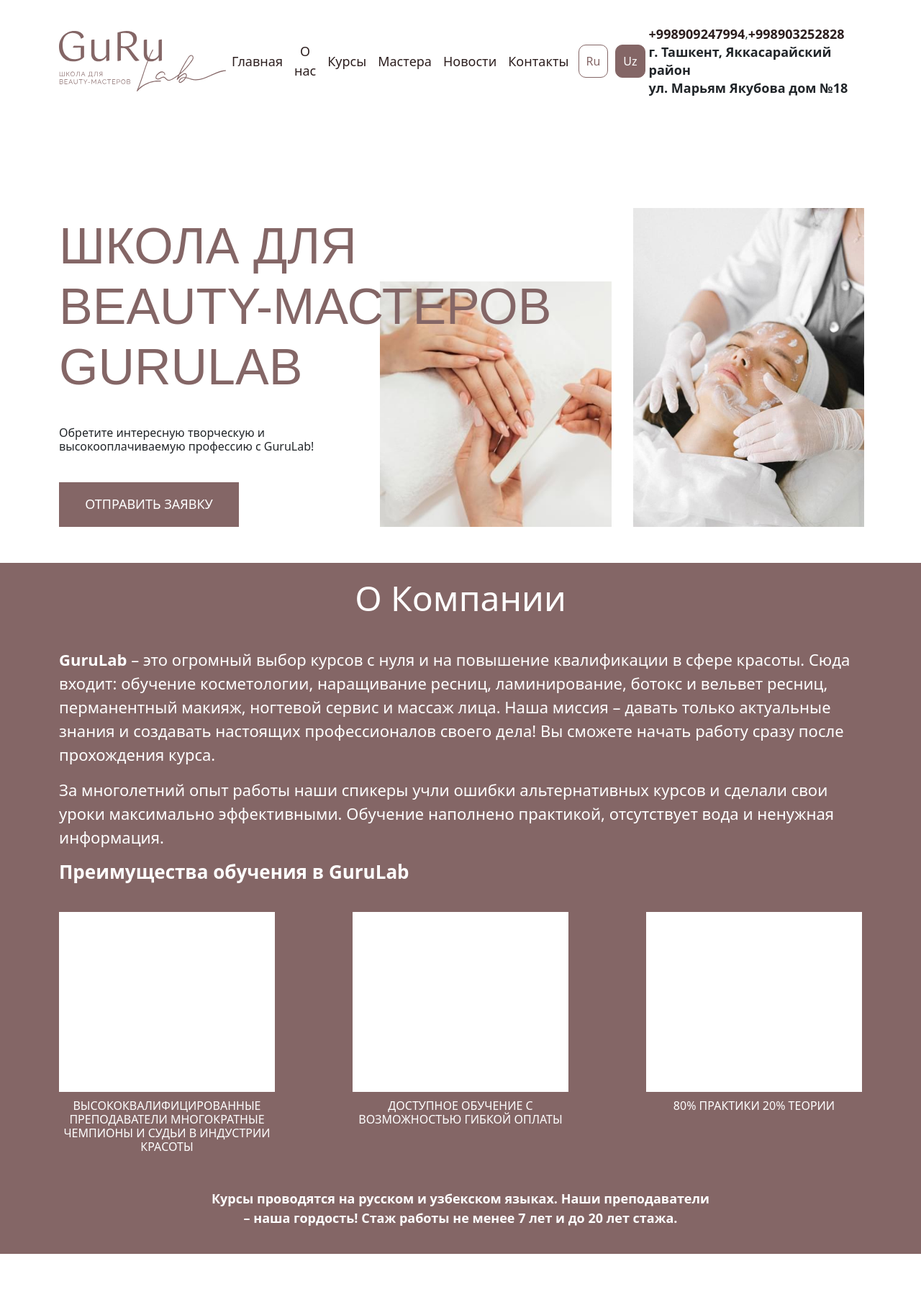
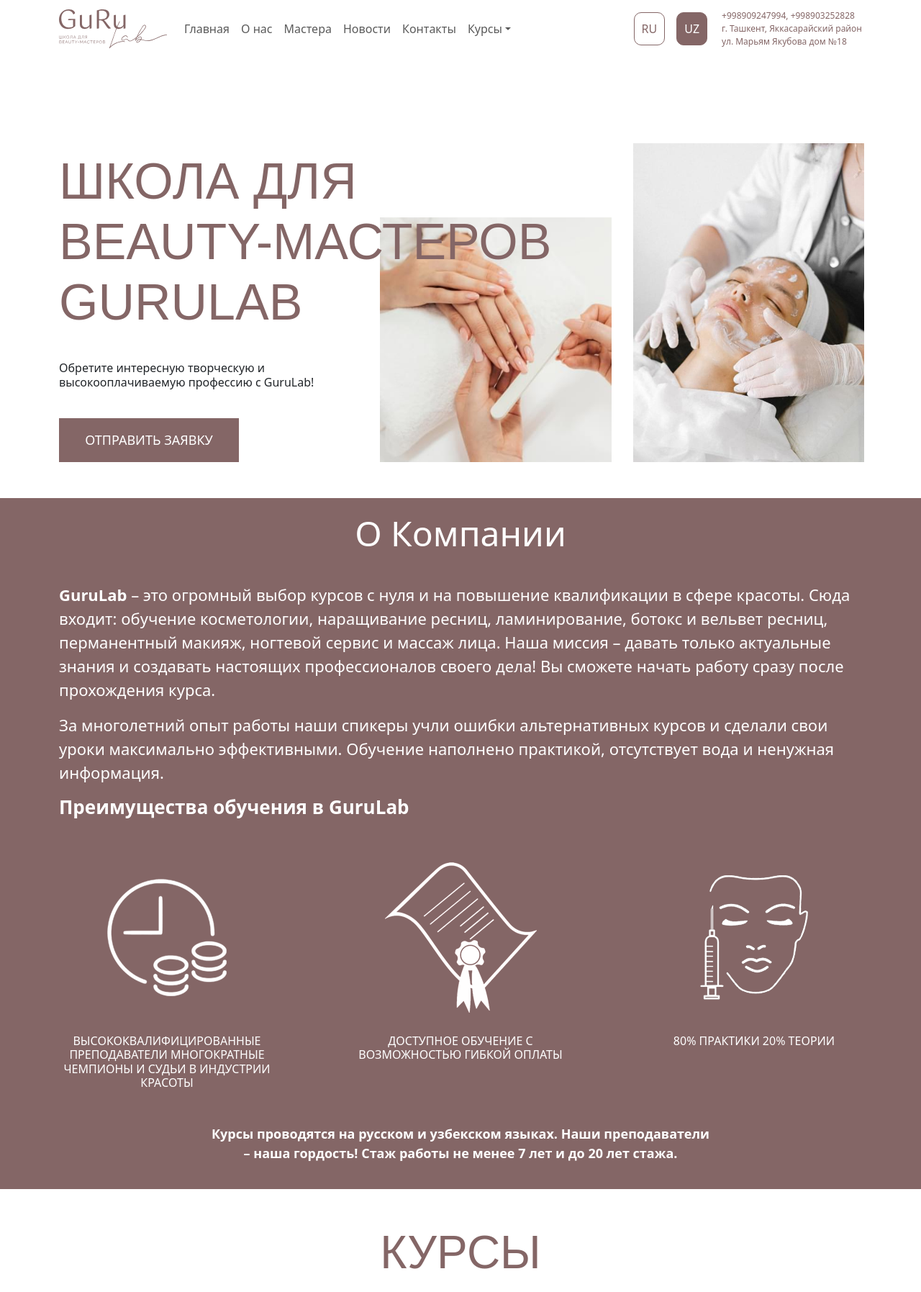
Before and after one commit to SaygafarovIldar/gurulab_site, a Django app: page /ru/ in a window 1280 px wide. Shown: the top 1795 px of the page at 72% size. Run offline with Django 4.2, Linux system fonts and the light colour scheme; data comes from the database, SQL or seed files in the repository; some libraries are stand-ins or nearby versions.

Commit message:
fixed translations and html

```diff
--- a/static/scripts/script.js
+++ b/static/scripts/script.js
@@ -25,7 +25,7 @@
 const masters_slider = new Swiper("#masters_slider", {
     speed: 400,
     slidesPerView: 1,
-    spaceBetween: 0,
+    spaceBetween: 20,
     centeredMode: true,
     loop: true,
     navigation: {
--- a/static/style/style.css
+++ b/static/style/style.css
@@ -372,6 +372,15 @@
     color: var(--white);
 }
 
+.nav__contacts {
+    display: flex;
+    align-items: center;
+
+    justify-content: space-between;
+    gap: 20px;
+
+}
+
 .advantages__card {
     width: 100%;
     max-width: 300px;
@@ -380,10 +389,26 @@
     flex-direction: column;
 }
 
+.lang__link {
+    display: flex;
+    padding: 10px;
+    background: var(--primaryTextColor);
+    border-radius: 10px;
+    color: var(--white);
+    border: 1px solid var(--primaryTextColor);
+}
+
+.lang__link.active {
+    background: var(--white);
+    color: var(--primaryTextColor);
+}
+
 .img {
     width: 100%;
     height: 250px;
-    background: var(--white);
+    display: flex;
+    align-items: center;
+    justify-content: center;
 }
 
 .advantages__cards {
--- a/templates/components/_header.html
+++ b/templates/components/_header.html
@@ -1,93 +1,63 @@
 {% load i18n gurulab_tags static %}
-
-
-<div class="container container--wide">
-    <header class="header">
-        <div class="header__wrapper">
-            <a href="{% url 'index' %}" class="logo">
-                <img src="{% static 'images/logo.svg' %}" alt="Gurulab">
+<nav class="navbar nav navbar-expand-lg">
+    <div class="container">
+        <a class="navbar-brand" href="{% url 'index' %}">
+            <img src="{% static 'images/logo.svg' %}" alt="Gurulab" class="nav__logo"/>
         </a>
-            <nav class="header__nav" id="header_nav">
-                <ul class="header__menu">
-                    <li>
-                        <a href="{% url 'index' %}">Главная</a>
+        <button class="navbar-toggler" type="button" data-toggle="collapse" data-target="#navbarNavDropdown"
+                aria-controls="navbarNavDropdown" aria-expanded="false" aria-label="Toggle navigation">
+            <span class="navbar-toggler-icon"></span>
+        </button>
+        <div class="collapse navbar-collapse justify-content-between" id="navbarNavDropdown">
+            <ul class="navbar-nav nav__list">
+                <li class="nav-item">
+                    <a class="nav__list-link nav-link" href="{% url 'index' %}">{% trans 'Главная' %}</a>
                 </li>
-                    <li><a href="/#about">О нас</a></li>
-                    <li>
-                        <a href="{% url 'courses' %}">{% translate 'Курсы' %}</a>
-                        <ul class="sub-menu">
+                <li class="nav-item">
+                    <a class="nav-link nav__list-link" href="#about__company">{% trans 'О нас' %}</a>
+                </li>
+                <li class="nav-item">
+                    <a class="nav-link nav__list-link" href="#masters">{% trans 'Мастера' %}</a>
+                </li>
+                <li class="nav-item">
+                    <a class="nav-link nav__list-link" href="{% url 'news' %}">{% trans 'Новости' %}</a>
+                </li>
+                <li class="nav-item">
+                    <a class="nav-link nav__list-link" href="#contacts">{% trans 'Контакты' %}</a>
+                </li>
+                <li class="nav-item dropdown">
+                    <a class="nav-link nav__list-link dropdown-toggle" href="#" role="button" data-toggle="dropdown"
+                       aria-expanded="false">{% trans 'Курсы' %}</a>
+                    <div class="dropdown-menu dropdown__menu">
                         {% get_courses as courses %}
                         {% for course in courses %}
-                                <li>
-                                    <a href="{{ course.get_absolute_url }}">{{ course }}</a>
-                                </li>
+                            <a class="dropdown-item dropdown__menu-item" href="#">
+                                <p class="text-wrap">{{ course }}</p>
+                            </a>
                         {% endfor %}
-                        </ul>
-                    </li>
-                    <li>
-                        <a href="/#masters">Мастера</a>
-                    </li>
-                    <li>
-                        <a href="{% url 'news' %}">Новости</a>
-                    </li>
-                    <li>
-                        <a href="/#contacts">Контакты</a>
+                    </div>
                 </li>
             </ul>
+            <div class="nav__contacts">
                 <form action="{% url 'set_language' %}" class="d-flex gap-3" method="post">
                     {% csrf_token %}
                     <input type="hidden" name="next" value="{{ redirect_to }}">
                     {% get_current_language as LANGUAGE_CODE %}
                     {% get_available_languages as LANGUAGES %}
                     {% get_language_info_list for LANGUAGES as languages %}
-                    <ul class="header__lang">
+
                     {% for lang in languages %}
-                            <li {% if LANGUAGE_CODE == lang.code %}class="current-lang"{% endif %}>
-                                <input type="submit" name="language" value="{{ lang.code|title }}">
-                            </li>
+                        <input type="submit" name="language"
+                               class="lang__link {% if LANGUAGE_CODE == lang.code %}active{% endif %}"
+                               value="{{ lang.code|upper }}">
                     {% endfor %}
-                    </ul>
                 </form>
-
-                <div class="header__contacts mobile">
-                    <p class="header__subtitle">Адрес:</p>
-                    <p class="header__address">г. Ташкент, Яккасарайский район ул. Марьям Якубова дом №18</p>
-                    <p class="header__subtitle">Телефон:</p>
-                    <a href="tel:+998909247994" class="header__phone">+998909247994</a>
-                    <a href="tel:+998903252828" class="header__phone">++998903252828</a>
-                </div>
-                <ul class="header__social mobile">
-                    <li><a href="https://www.facebook.com/GguRuLaB/" aria-label="social"><img
-                            src="{% static 'images/icons/Facebook.svg' %}"
-                            alt="Facebook"></a>
-                    </li>
-                    <li><a href="https://instagram.com/gurulab_school?utm_medium=copy_link" aria-label="social"><img
-                            src="{% static 'images/icons/Instagram.svg' %}" alt="Instagram"></a>
-                    </li>
-                    <li><a href="" aria-label="social"><img
-                            src="{% static 'images/icons/Telegram.svg' %}"
-                            alt="Telegram"></a>
-                    </li>
-                </ul>
-            </nav>
-            <div class="header__right">
-                <p class="header__phones">
-                    <a href="tel:+998909247994" class="header__phone">+998909247994</a>,
-                    <a href="tel:+998903252828" class="header__phone">+998903252828</a>
-                </p>
-                <p class="header__address">г. Ташкент, Яккасарайский район <br>ул. Марьям Якубова дом №18</p>
-            </div>
-            <div class="burger mobile">
-                <input type="checkbox" id="burgerBtn" class="burger-checkbox">
-                <label for="burgerBtn">
-                    <div class="hamburger">
-                        <span class="bar bar1"></span>
-                        <span class="bar bar2"></span>
-                        <span class="bar bar3"></span>
-                        <span class="bar bar4"></span>
-                    </div>
-                </label>
+                <div class="nav__location_info ml-auto float-start">
+                    <p>+998909247994, +998903252828</p>
+                    <p>{% trans 'г. Ташкент, Яккасарайский район' %}</p>
+                    <p>{% trans 'ул. Марьям Якубова дом №18' %}</p>
                 </div>
             </div>
-    </header>
         </div>
+    </div>
+</nav>
--- a/templates/pages/course_detail.html
+++ b/templates/pages/course_detail.html
@@ -1,5 +1,5 @@
 {% extends 'base.html' %}
-{% load static %}
+{% load static i18n %}
 
 
 {% block title %}
@@ -32,8 +32,8 @@
             <div class="col-12 col-lg-8">
                 <div class="content__inner">
                     <div class="tab-item-header">
-                        <div class="tab-item-info">В группе: {{ course.students_in_group }}</div>
-                        <div class="tab-item-info">Длительность обучения: {{ course.study_duration }}</div>
+                        <div class="tab-item-info">{% translate 'В группе' %}: {{ course.students_in_group }}</div>
+                        <div class="tab-item-info">{% translate 'Длительность обучения' %}: {{ course.study_duration }}</div>
                     </div>
                     <div>
                         {{ course.content|safe }}
--- a/templates/pages/index.html
+++ b/templates/pages/index.html
@@ -10,14 +10,13 @@
     <section class="hero">
         <div class="container container--wide">
             <div class="hero__wrapper">
-                <h1 class="hero__title">
-                    ШКОЛА ДЛЯ <br>BEAUTY-МАСТЕРОВ<br> GURULAB </h1>
+                <h1 class="hero__title">{% translate 'ШКОЛА ДЛЯ <br>BEAUTY-МАСТЕРОВ<br> GURULAB' %} </h1>
                 <div class="hero__images">
                     <img src="{% static 'images/foto-1.jpg' %}" alt="image">
                     <img src="{% static 'images/foto-2.jpg' %}" alt="image">
                 </div>
-                <p class="hero__text">Обретите интересную творческую и высокооплачиваемую профессию с GuruLab!</p>
-                <a href="#contacts" class="hero-btn form-btn">Отправить заявку</a>
+                <p class="hero__text">{% translate 'Обретите интересную творческую и высокооплачиваемую профессию с GuruLab!' %}</p>
+                <a href="#contacts" class="hero-btn form-btn">{% translate 'Отправить заявку' %}</a>
             </div>
         </div>
     </section>
@@ -44,18 +43,24 @@
                     <h3 class="advantages__title">{% translate 'Преимущества обучения в GuruLab' %}</h3>
                     <div class="advantages__cards">
                         <div class="advantages__card">
-                            <div class="img"></div>
+                            <div class="img">
+                                <img src="{% static 'images/sloj-3.png' %}" alt="">
+                            </div>
                             <h3 class="advantages__card_title">{% blocktranslate %}ВЫСОКОКВАЛИФИЦИРОВАННЫЕ ПРЕПОДАВАТЕЛИ
                                 МНОГОКРАТНЫЕ ЧЕМПИОНЫ И
                                 СУДЬИ В
                                 ИНДУСТРИИ КРАСОТЫ{% endblocktranslate %}</h3>
                         </div>
                         <div class="advantages__card">
-                            <div class="img"></div>
+                            <div class="img">
+                                <img src="{% static 'images/sloj-4.png' %}" alt="">
+                            </div>
                             <h3 class="advantages__card_title">{% translate 'ДОСТУПНОЕ ОБУЧЕНИЕ С ВОЗМОЖНОСТЬЮ ГИБКОЙ ОПЛАТЫ' %}</h3>
                         </div>
                         <div class="advantages__card">
-                            <div class="img"></div>
+                            <div class="img">
+                                <img src="{% static 'images/botox_hrukkur.png' %}" alt="">
+                            </div>
                             <h3 class="advantages__card_title">{% translate '80% ПРАКТИКИ 20% ТЕОРИИ' %}</h3>
                         </div>
                     </div>
@@ -85,7 +90,7 @@
                         </div>
                     {% endfor %}
 
-                    <a href="{% url 'courses' %}" class="courses-btn form-btn mt-4">Смотреть все</a>
+                    <a href="{% url 'courses' %}" class="courses-btn form-btn mt-4">{% translate 'Смотреть все' %}</a>
                 </div>
             </div>
         </div>
@@ -104,7 +109,7 @@
                     </div>
                     <div class="col-12 col-md-6 col-lg-4 mb-3 mb-lg-0">
                         <input type="text" autocomplete="off" name="phone_number" id=""
-                               placeholder="{% translate 'Ваш номер телефона' %}">
+                               placeholder="{% translate 'Ваш номер телефона' %}"/>
                     </div>
                     <div class="col-12 col-md-12 col-lg-4">
                         <button class="contact-form__btn form-btn" type="submit">{% translate 'Отправить' %}</button>
@@ -113,7 +118,7 @@
             </div>
         </div>
     </section>
-    <section class="section-block masters">
+    <section class="section-block masters" id="masters">
         <div class="container">
             <div class="swiper" id="masters_slider">
                 <div class="swiper-wrapper masters__swiper-wrapper">
@@ -156,7 +161,6 @@
         </div>
     </section>
     <section class="newsletter">
-
         <div class="d-flex flex-wrap">
             <div class="col-12 col-lg-6 newsletter__col">
                 <img src="{% static 'images/bg_newsletter.jpg' %}" alt="" class="newsletter__bg"/>
--- a/templates/pages/news_detail.html
+++ b/templates/pages/news_detail.html
@@ -1,5 +1,5 @@
 {% extends 'base.html' %}
-
+{% load static %}
 {% block title %}
 {{ new.title }}
 {% endblock %}
@@ -7,7 +7,7 @@
 
 {% block content %}
     <section class="courses__hero"
-             style="background-image: url('https://gurulab.uz/wp-content/uploads/2022/03/courses-bg.png');">
+             style="background-image: url('{% static 'images/courses-bg.png' %}');">
         <div class="container">
             <div class="d-flex justify-content-end">
                 <div class="courses__hero-content text-center" style="max-width: 900px;">
```
Also changed, not shown: other parts of static/style/style.css (+54 -14 lines), static/style/media.css (+40 -18 lines), templates/pages/courses.html (+4 -3 lines), templates/pages/news.html (+4 -8 lines), locale/uz/LC_MESSAGES/django.po, static/images/botox_hrukkur.png (added), static/images/sloj-3.png (added), static/images/sloj-4.png (added), 1 other file. Lines whose indentation alone changed are shown as unchanged.
